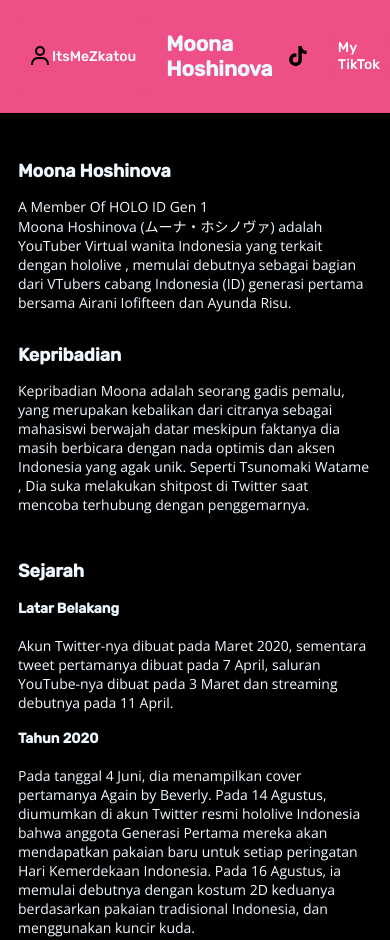
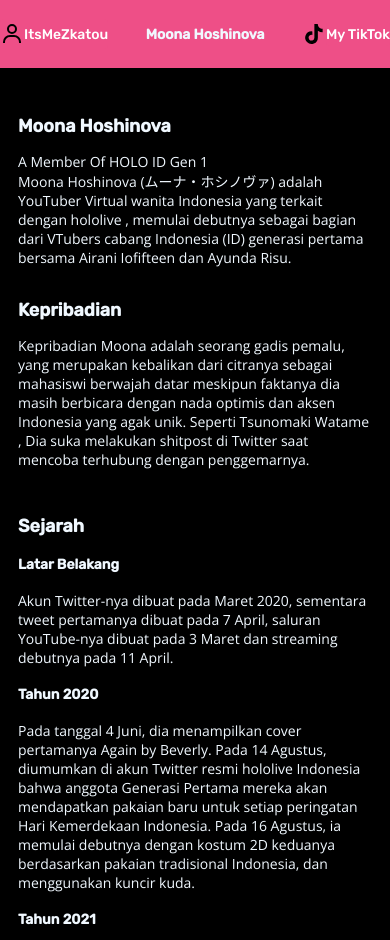
Before and after one commit to al461/mooooonaaaaaaaaaaa, a plain HTML site: page index.html in a window 390 px wide. Shown: the top 940 px of the page. Drawn offline with nearby package versions, Linux system fonts and the light colour scheme.

Commit message:
fixed responsive moona V5.0

```diff
--- a/style.css
+++ b/style.css
@@ -130,7 +130,7 @@ p:nth-child(2){
     padding-left: 0%;
     }
 
-@media screen and (max-width: 400px) {
+@media screen and (max-width: 1150px) {
     .moona {
         flex-direction: column;
     }
@@ -142,4 +142,20 @@ p:nth-child(2){
     .nav label {
         margin-left: 18px;
     }
+
+    .moona img {
+        width: 100%;
+    }
 }
+
+@media screen and (max-width: 400px) {
+    .nav label {
+        margin-left: 0;
+        margin-right: 0;
+        padding: 0;
+    }
+
+    .nav ul h1 {
+        font-size: 14px;
+    }
+}
```
